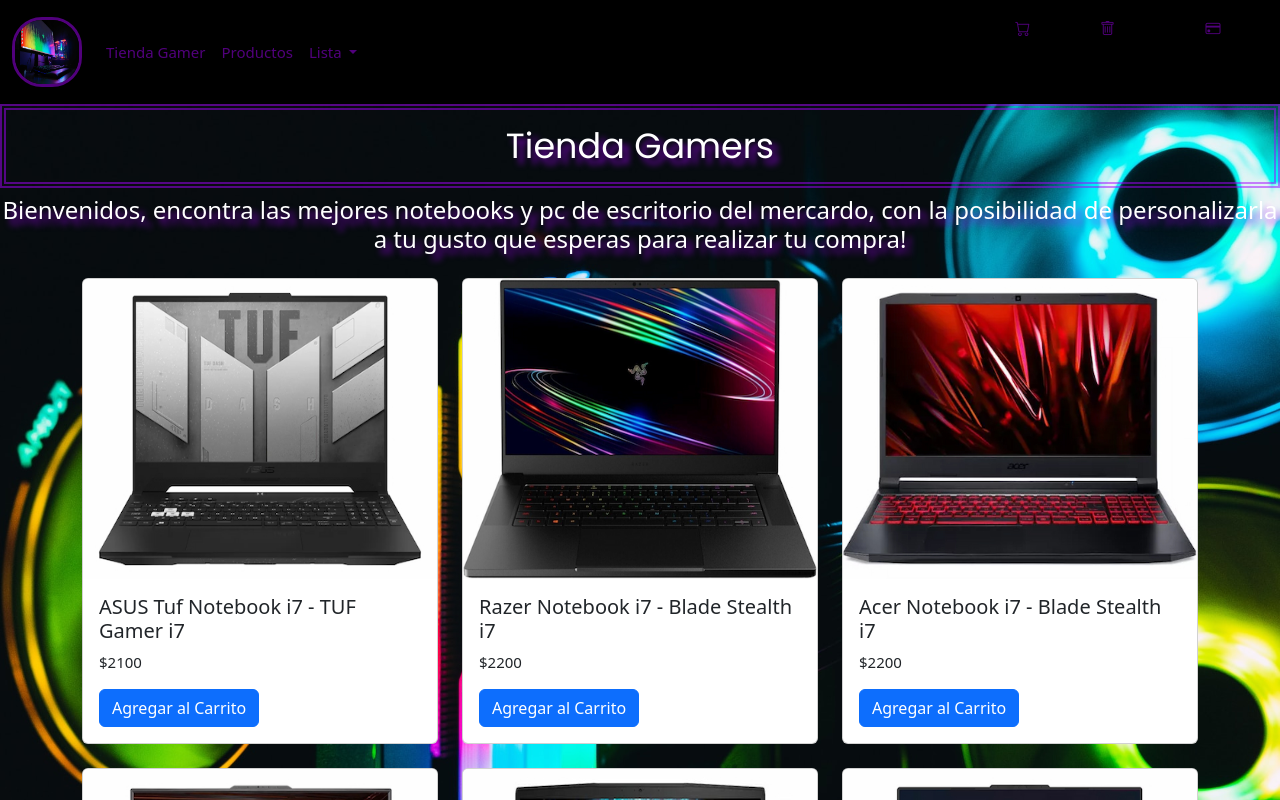
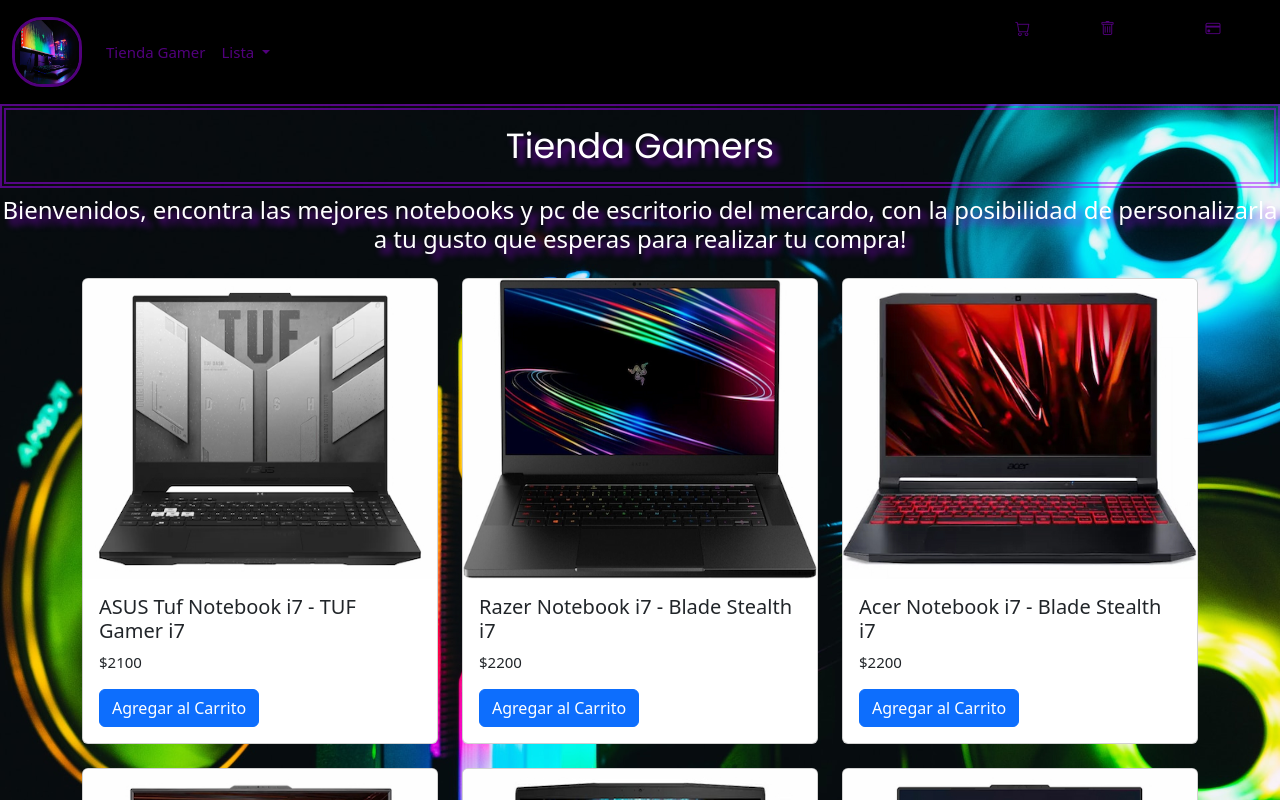
Before and after one commit to BSElias/ProyectoJavascrip, a plain HTML site: page index.html in a window 1280 px wide. Shown: the top 800 px of the page. Drawn offline with nearby package versions, Linux system fonts and the light colour scheme; some packages are replaced by stand-ins of ours; a script that the page names is missing.

Commit message:
arreglos2

```diff
--- a/index.html
+++ b/index.html
@@ -23,9 +23,6 @@
                         <li class="nav-item">
                             <a class="nav-link colornav" aria-current="page" href="./index.html">Tienda Gamer</a>
                         </li>
-                        <li class="nav-item">
-                            <a class="nav-link colornav" href="./pages/productos2.html">Productos</a>
-                        </li>
                         <li class="nav-item dropdown">
                             <a class="nav-link dropdown-toggle colornav" href="#" role="button" data-bs-toggle="dropdown"
                                 aria-expanded="false">
@@ -43,10 +40,6 @@
                             </ul>
                         </li>
                     </ul>
-                    <!-- <form class="d-flex" role="search">
-                        <input class="form-control me-2" type="search" placeholder="Buscar" aria-label="Search">
-                        <button class="btn boton-nav" type="submit">Buscar</button>
-                    </form> -->
                 </div>
             </div>
             <!-- Carrito nav -->
```
